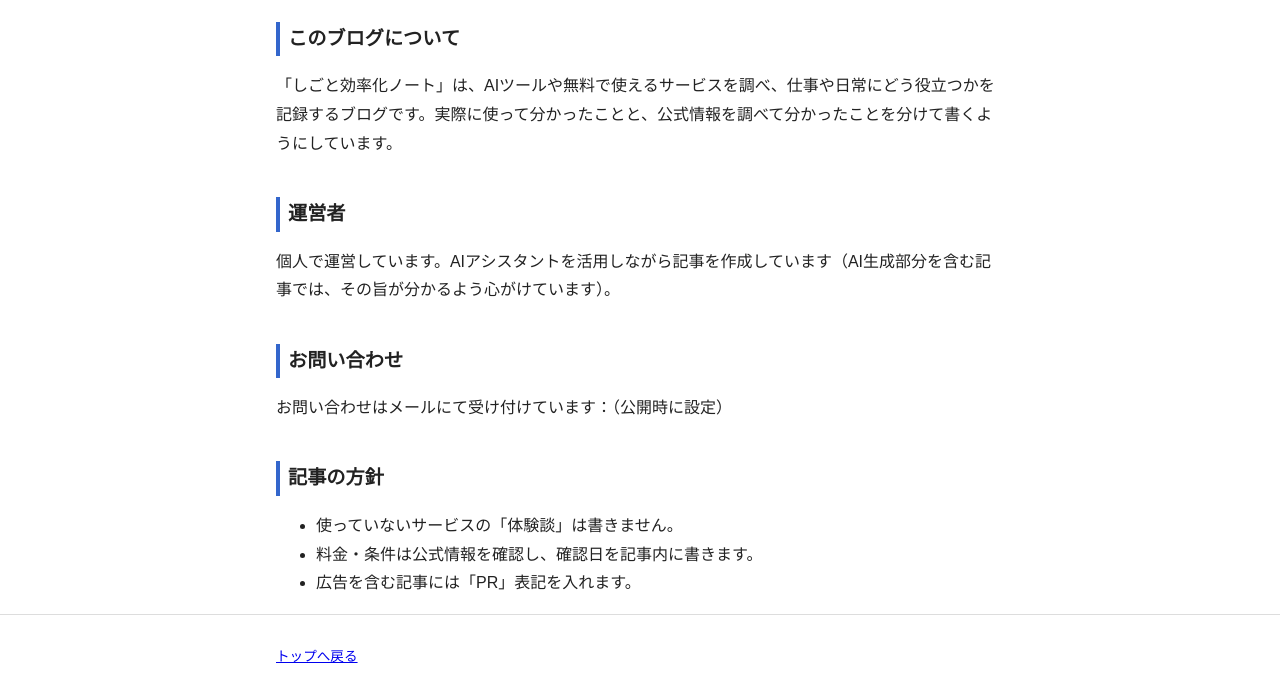
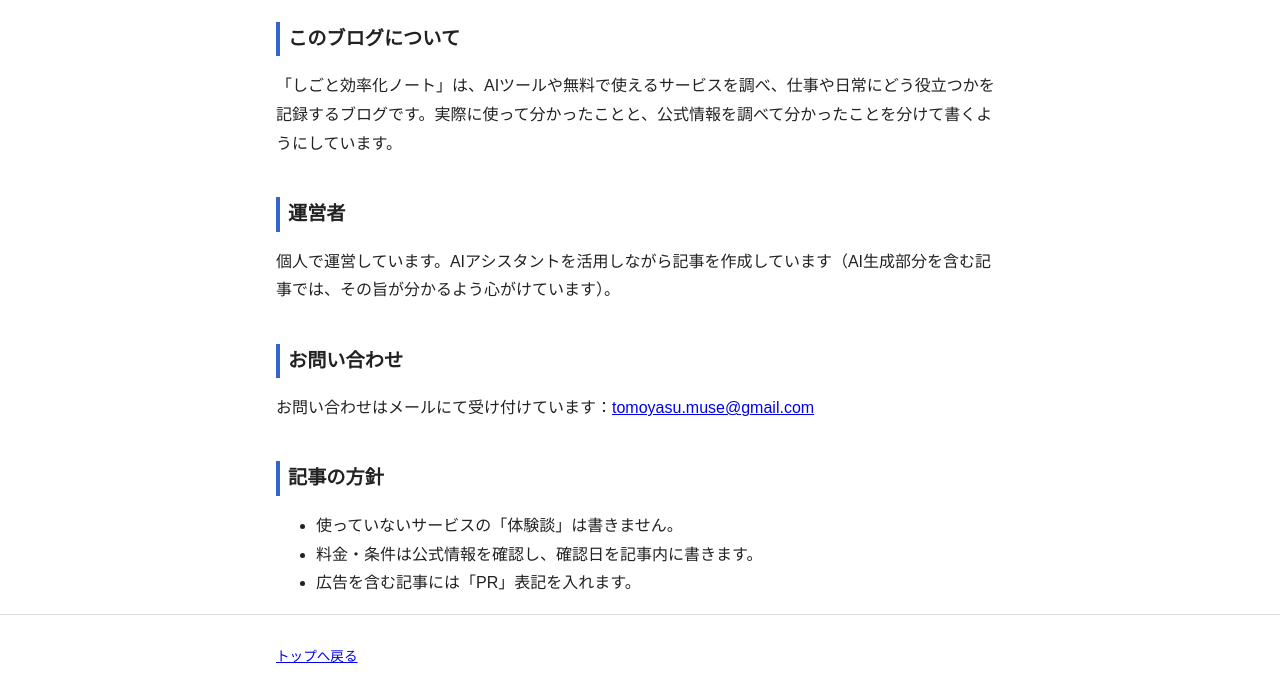
Before and after one commit to tomoyasu-muse/work-notes-blog, a plain HTML site: page about.html in a window 1280 px wide. Shown: the part 166-865 px from the top of the page. Drawn offline with Linux system fonts and the light colour scheme.

Commit message:
Update about.html

```diff
--- a/about.html
+++ b/about.html
@@ -24,8 +24,7 @@
   <h2>運営者</h2>
   <p>個人で運営しています。AIアシスタントを活用しながら記事を作成しています（AI生成部分を含む記事では、その旨が分かるよう心がけています）。</p>
   <h2>お問い合わせ</h2>
-  <!-- 公開時に専用Gmailアドレスへ差し替える -->
-  <p>お問い合わせはメールにて受け付けています：<span id="contact-mail">（公開時に設定）</span></p>
+  <p>お問い合わせはメールにて受け付けています：<a href="mailto:tomoyasu.muse@gmail.com">tomoyasu.muse@gmail.com</a></p>
   <h2>記事の方針</h2>
   <ul>
     <li>使っていないサービスの「体験談」は書きません。</li>
```
